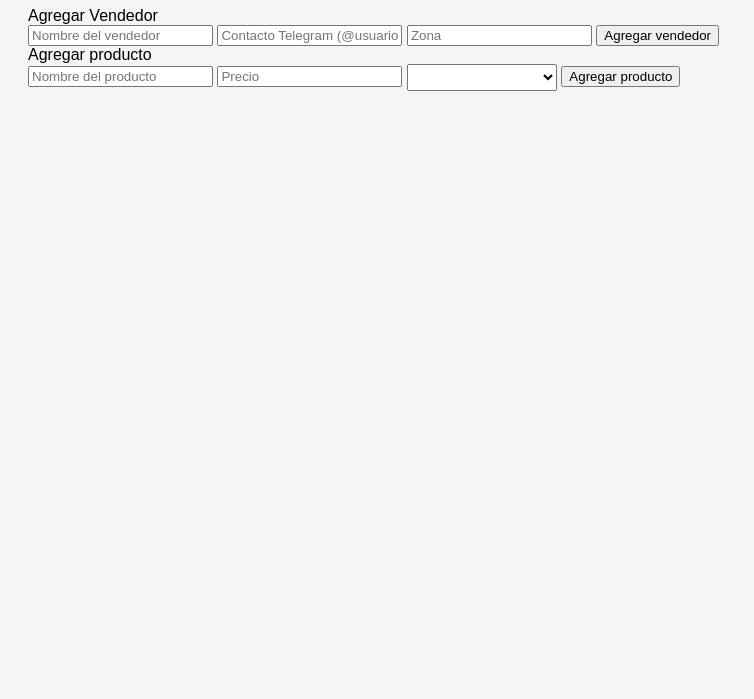
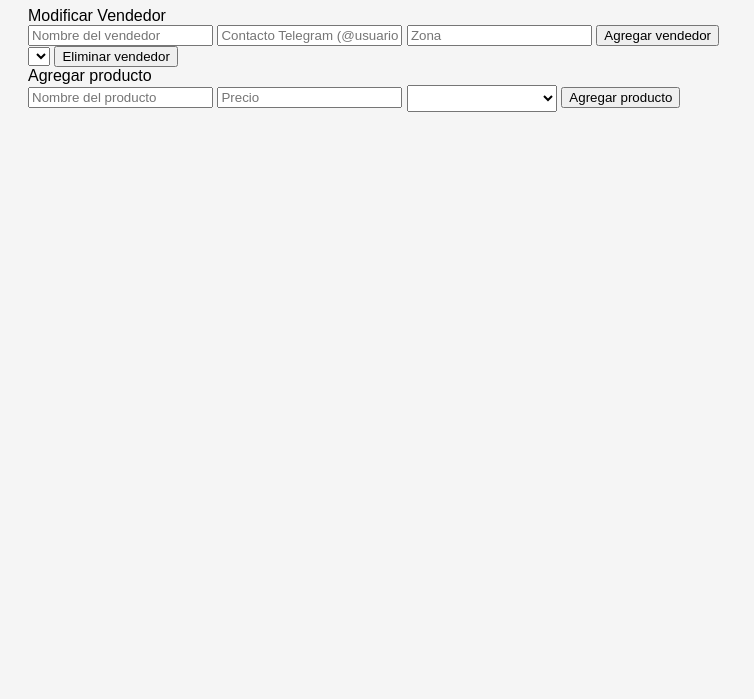
Before and after one commit to LuisMiguel123mkdir/Tienda_Virtual, a plain HTML site: page index.html in a window 1280 px wide. Shown: the part 101-800 px from the top of the page, without its empty margins (0-754 px from the left). Drawn offline with nearby package versions, Linux system fonts and the light colour scheme.

Commit message:
Update index.html

```diff
--- a/index.html
+++ b/index.html
@@ -13,12 +13,16 @@
 
   <h1>Tienda Virtual</h1>
 
-  <p2>Agregar Vendedor</p2>
+  <p2>Modificar Vendedor</p2>
   <form id="formVendedor">
   <input type="text" id="nombreVendedor" placeholder="Nombre del vendedor" required />
   <input type="text" id="contactoVendedor" placeholder="Contacto Telegram (@usuario o ID)" required />
   <input type="text" id="zonaVendedor" placeholder="Zona" required />
   <button type="submit">Agregar vendedor</button>
+  </form>
+  <form id="formEliminarVendedor">
+  <select id="vendedorEliminar" required></select>
+  <button type="submit">Eliminar vendedor</button>
   </form>
 
   <p2>Agregar producto</p2>
```
